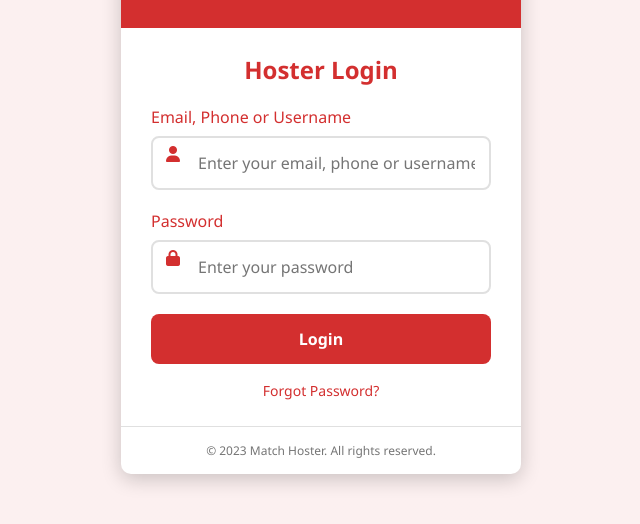
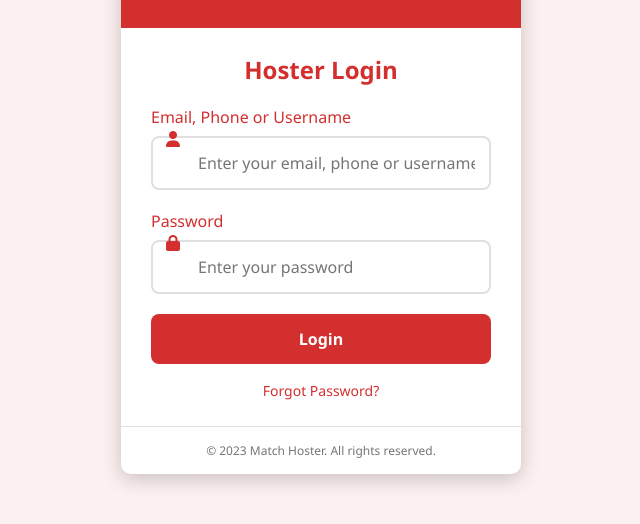
Before and after one commit to Aurabatlle/hoster, a plain HTML site: page index.html in a window 1280 px wide. Shown: the part 244-768 px from the top of the page, without its empty margins (319-959 px from the left). Drawn offline with Linux system fonts and the light colour scheme.

Commit message:
Update index.html

```diff
--- a/index.html
+++ b/index.html
@@ -84,7 +84,7 @@
         .input-icon {
             position: absolute;
             left: 15px;
-            top: 40px;
+            top: 25px;
             color: #d32f2f;
         }
 
```
